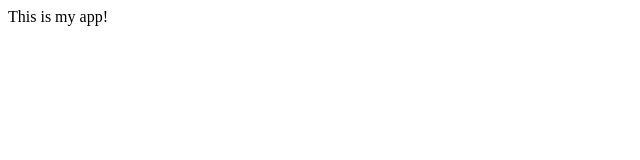
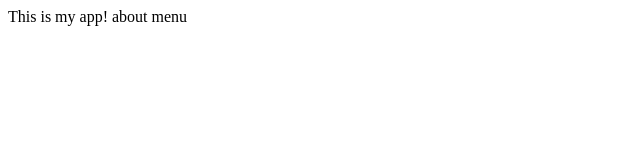
Before and after one commit to olu2017/myappssample, a plain HTML site: page about.html in a window 1280 px wide. Shown: the full height of the page, 0-640 px from the left. Drawn offline with Linux system fonts and the light colour scheme.

Commit message:
another change

```diff
--- a/about.html
+++ b/about.html
@@ -3,7 +3,7 @@
   <title>About Us</title>
 </head>
 <body>
-  This is my app!
+  This is my app! about menu
 </body>
 
 </html>
```
Also changed, not shown: 2 other files.
